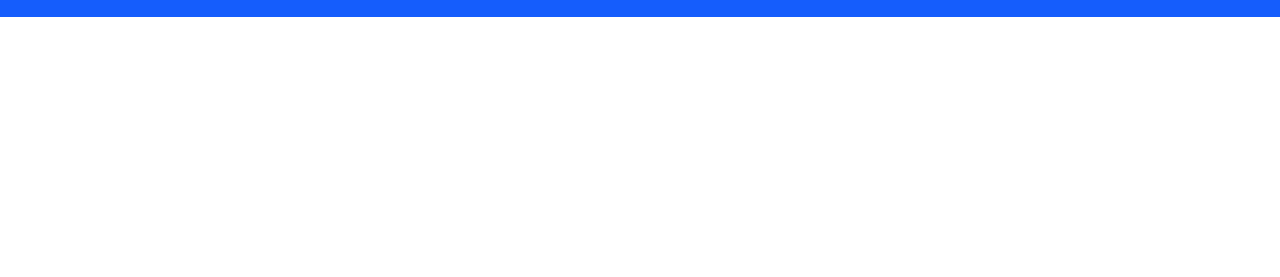
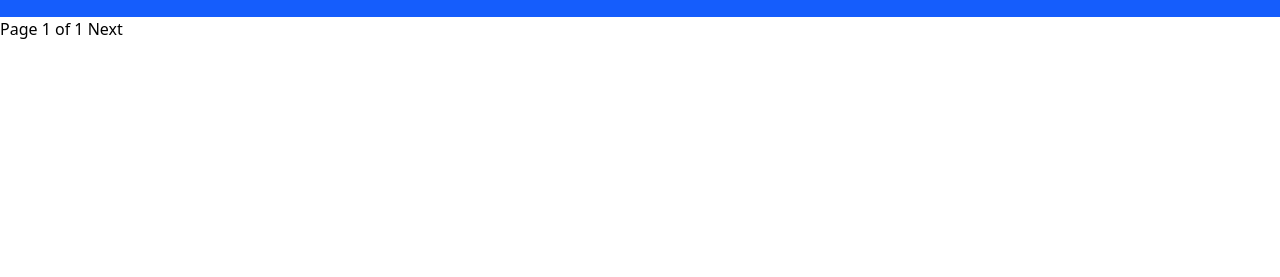
Before and after one commit to soheilrabiee/django-projects, a Django app: page /myapp/ in a window 1280 px wide. Shown: the part 47-324 px from the top of the page. Run offline with Django 5.2, Linux system fonts and the light colour scheme; data that the repository does not hold is empty; parts of the project's set-up code (start-up, migrations or seed data) failed here and were passed over.

Commit message:
Add the page number and pagination buttons to the index template

```diff
--- a/django-masterclass/mysite/myapp/templates/myapp/index.html
+++ b/django-masterclass/mysite/myapp/templates/myapp/index.html
@@ -21,4 +21,11 @@
             </div>
         {% endfor %}
     </div>
+    <div>
+        {% if page_obj.has_previous %}
+            <a href="?page={{ page_obj.previous_page_number }}">Previous</a>
+        {% endif %}
+        <span>Page {{ page_obj.number }} of {{ page_obj.paginator.num_pages }}</span>
+        <a href="">Next</a>
+    </div>
 {% endblock body %}
```
